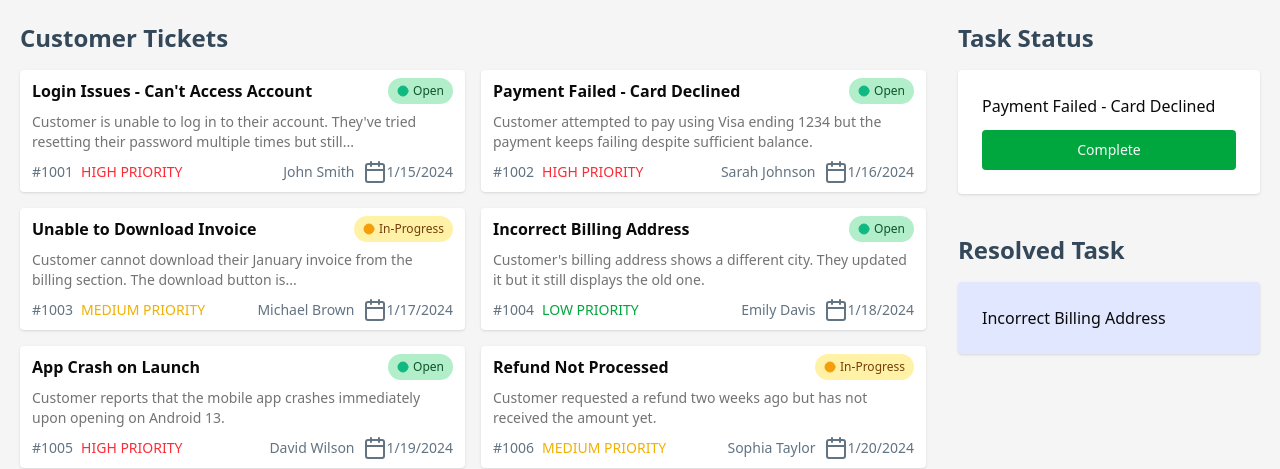
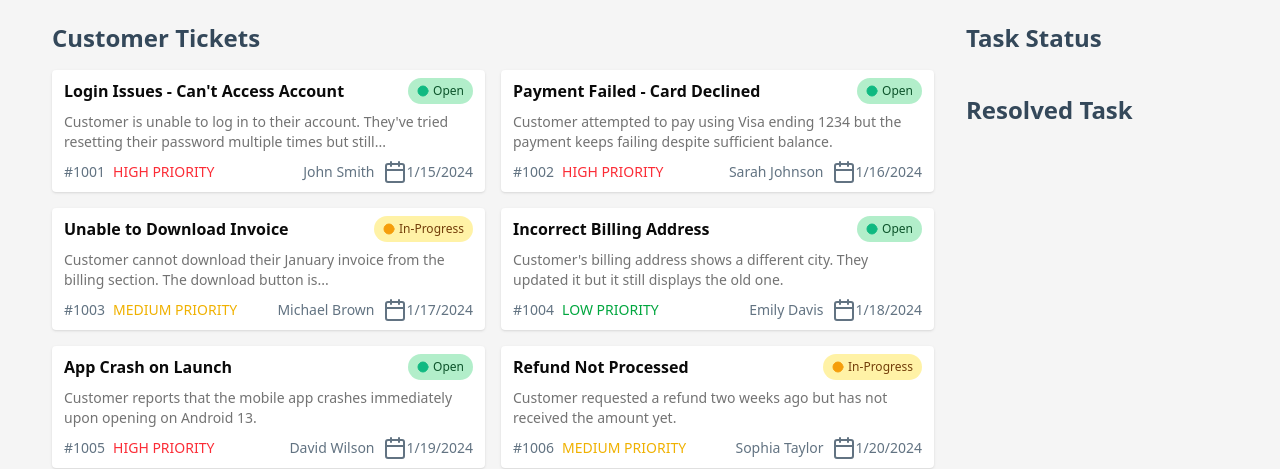
Before and after one commit to ShawonMondol-Shibu/CS-Ticket-System, a React (Vite) app: page / in a window 1280 px wide. Shown: the part 479-948 px from the top of the page. Built offline with nearby package versions, Linux system fonts and the light colour scheme.

Commit message:
ticket & header section updated and react-toast added

```diff
--- a/package.json
+++ b/package.json
@@ -19,6 +19,7 @@
     "react": "^19.1.1",
     "react-dom": "^19.1.1",
     "react-icons": "^5.5.0",
+    "react-toastify": "^11.0.5",
     "tailwind-merge": "^3.3.1",
     "tailwindcss": "^4.1.13"
   },
--- a/src/components/layout/Header.tsx
+++ b/src/components/layout/Header.tsx
@@ -1,11 +1,16 @@
 import { cn } from "@/lib/utils";
 import { Card, CardContent } from "../ui/card";
-const headerData: { title: string; value: number }[] = [
-  { title: "In Progress", value: 0 },
-  { title: "Resolved", value: 0 },
-];
+
+// interface headerType{
+//   inProgress:string[];
+//   resolved:string[];
+// }
 
 export default function Header() {
+  const headerData: { title: string; value: number }[] = [
+    { title: "In Progress", value:0 },
+    { title: "Resolved", value:0 },
+  ];
   return (
     <header className="flex items-center justify-center gap-2 container m-auto mt-20 px-5">
       {headerData.map((item) => (
--- a/src/components/layout/Tickets.tsx
+++ b/src/components/layout/Tickets.tsx
@@ -4,12 +4,26 @@ import { Card, CardContent, CardDescription, CardTitle } from "../ui/card";
 import data from "../../assets/data.json";
 import { Button } from "../ui/button";
 import { cn } from "@/lib/utils";
+import { toast, ToastContainer } from "react-toastify";
+import { useState } from "react";
+// import Header from "./Header";
 
 export default function Tickets() {
-  console.log(data.tickets);
+  const [progress, setProgress] = useState<string[]>([]);
+  const [resolve, setResolve] = useState<string[]>([]);
 
+  const handleCard = (title: string) => {
+    toast(title);
+    setProgress([...progress, title]);
+    // return <Header inProgress={progress} resolved={resolve}/>
+  };
+
+  const handleComplete = (item: string) => {
+    setResolve([...resolve, item]);
+  };
   return (
     <main className="flex flex-wrap items-start justify-between gap-8 container m-auto my-20 px-5">
+      <ToastContainer />
       <section className="flex-3">
         <h1 className="text-2xl font-semibold text-[#34485A] mb-4">
           {data.title}
@@ -21,14 +35,17 @@ export default function Tickets() {
               title,
               description,
               priority,
-
               status,
               status_color,
               customer_name,
               date,
             } = item;
             return (
-              <Card key={ticket_id} className="rounded py-2 border-none">
+              <Card
+                key={ticket_id}
+                onClick={() => handleCard(title)}
+                className="rounded py-2 border-none hover:cursor-pointer"
+              >
                 <CardContent className="px-3 space-y-2">
                   <div className="flex items-center justify-between">
                     <CardTitle>{title}</CardTitle>
@@ -89,18 +106,21 @@ export default function Tickets() {
             Task Status
           </h1>
           <div>
-            <Card className="border-none rounded ">
+            {progress.map((item) => (
+              <Card key={item} className="border-none rounded ">
                 <CardContent className="grid gap-3">
-                <h2>Payment Failed - Card Declined</h2>
+                  <h2>{item}</h2>
                   <Button
                     variant={"default"}
                     size={"lg"}
+                    onClick={() => handleComplete(item)}
                     className="rounded bg-green-600"
                   >
                     Complete
                   </Button>
                 </CardContent>
               </Card>
+            ))}
           </div>
         </div>
 
@@ -110,9 +130,11 @@ export default function Tickets() {
             Resolved Task
           </h2>
           <div>
-            <Card className="border-none rounded bg-[#E0E7FF]">
-              <CardContent className="">Incorrect Billing Address</CardContent>
+            {resolve.map((item) => (
+              <Card key={item} className="border-none rounded bg-[#E0E7FF]">
+                <CardContent className="">{item}</CardContent>
               </Card>
+            ))}
           </div>
         </div>
       </aside>
```
Also changed, not shown: 1 other file (tests, documents, lock files or other folders). Lines whose indentation alone changed are shown as unchanged.
